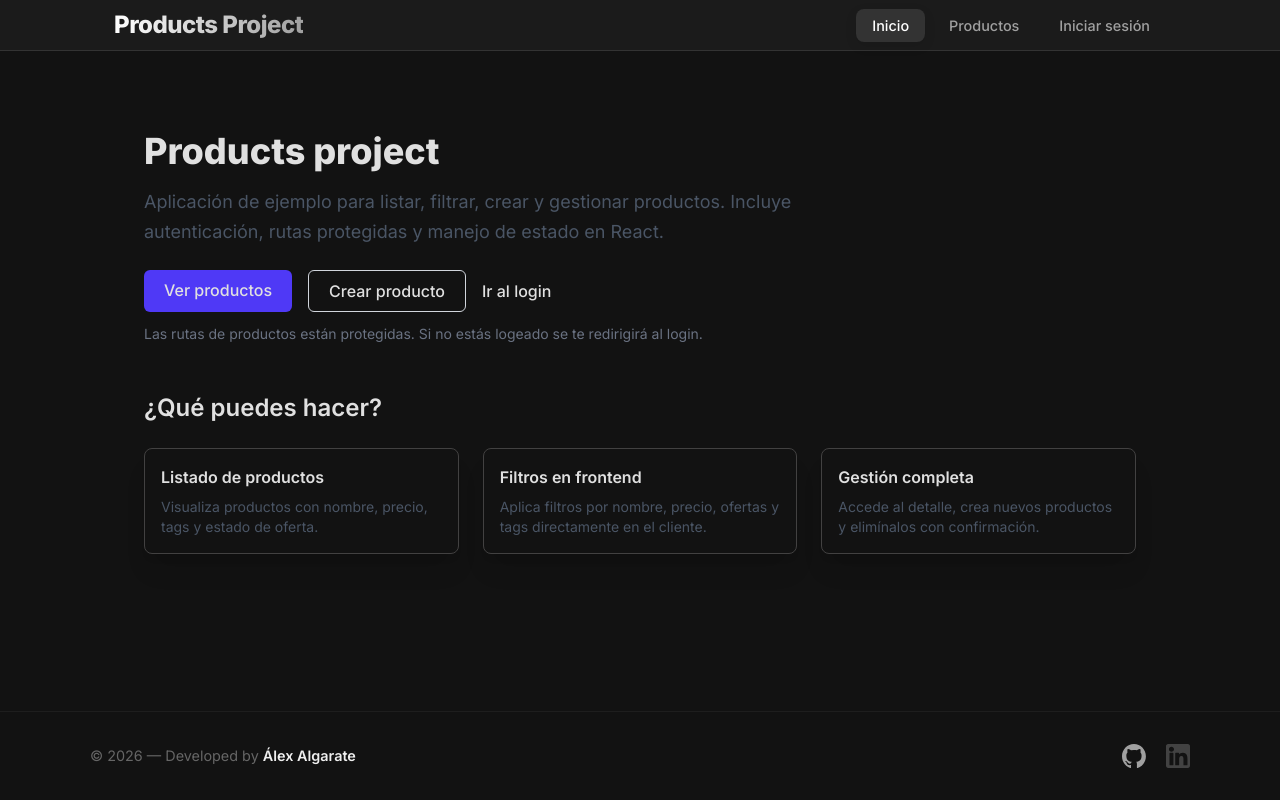
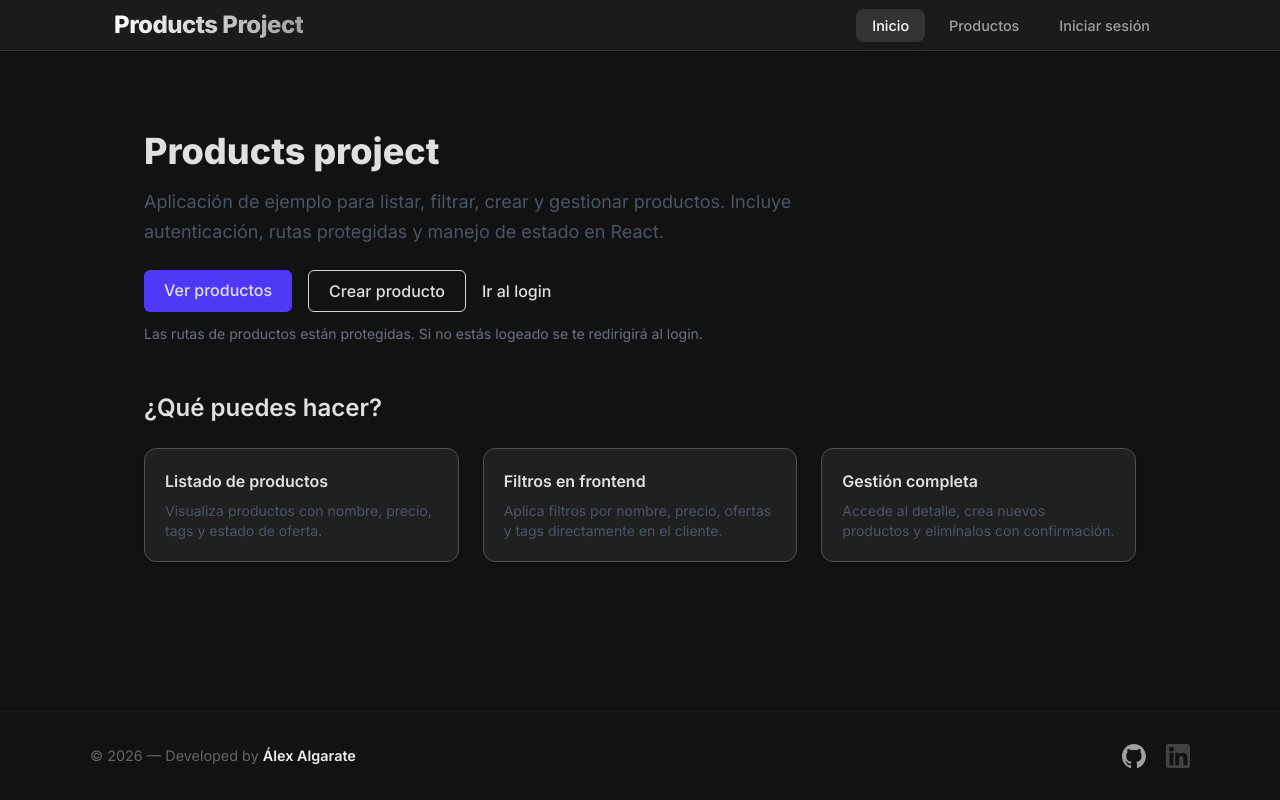
Before and after one commit to AlexAlgarate/Product-Project-React, a React (Vite) app: page / in a window 1280 px wide. Built offline with nearby package versions, Linux system fonts and the light colour scheme.

Commit message:
refactor Card component

```diff
--- a/src/shared/components/card/Card.tsx
+++ b/src/shared/components/card/Card.tsx
@@ -1,19 +1,32 @@
+import { cn } from '@shared/utils/cn';
 import React from 'react';
 import type { ReactNode } from 'react';
 
-type Props = {
+type CardProps = {
   readonly children: ReactNode;
   readonly title?: string;
-  readonly style?: React.CSSProperties;
+  readonly className?: string;
 };
 
-export const Card: React.FC<Props> = ({ children, title, style }) => {
+export const Card: React.FC<CardProps> = ({ children, title, className }) => {
+  const base = `
+  bg-gray-card-bg
+    border border-gray-card-border
+    rounded-xl
+    p-5
+    shadow-sm
+    transition-all
+    duration-200
+    ease-in-out
+    hover:shadow-md
+    hover:border-gray-500
+  `;
+
+  const classes = cn(base, className);
+
   return (
-    <div
-      style={style}
-      className="p-4 border border-solid border-gray-card rounded-lg shadow-xl"
-    >
-      {title && <h3>{title}</h3>}
+    <div className={classes}>
+      {title && <h3 className="mb-3 text-lg font-semibold tracking-tight">{title}</h3>}
       {children}
     </div>
   );
--- a/src/shared/styles/index.css
+++ b/src/shared/styles/index.css
@@ -2,6 +2,8 @@
 
 @theme {
   --color-gray-card: rgb(66, 65, 65);
+  --color-gray-card-bg: rgb(32, 32, 32);
+  --color-gray-card-border: rgb(80, 80, 80);
 }
 
 /* =========================
```
